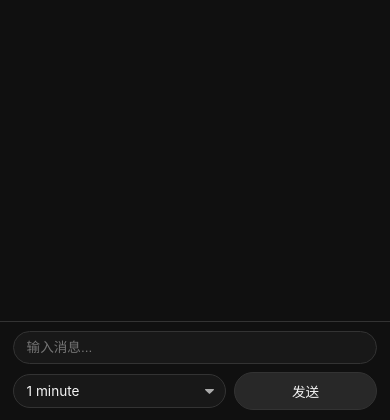
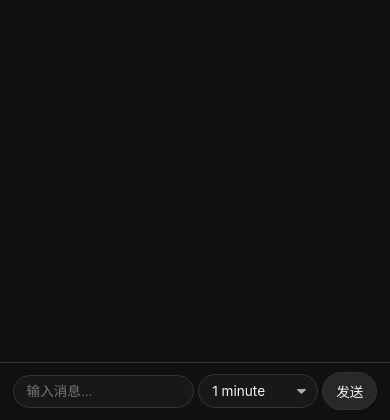
Before and after one commit to zhuchenyu2008/Chatroom, a PHP site: page /chat.php in a window 390 px wide. Shown: the part 424-844 px from the top of the page. Run offline with PHP 8.4, Linux system fonts and the light colour scheme; the visitor is signed in with stand-in values (Sample User, id 1); data that the repository does not hold is empty.

Commit message:
Fix: Force send form elements to single line on mobile
This commit updates the CSS for the message sending form (`.send-form`)
to ensure that the message input field, self-destruct time selector,
and send button all remain on a single line on mobile devices,
even on very small screen widths.

This addresses your feedback requesting a single-line layout while
prioritizing the full visibility and usability of the time selector.

Key changes in `styles.css` within the `@media (max-width: 480px)`
media query (and applying down to the smallest screens):

1.  **`.send-form` Container:**
    *   Set to `flex-wrap: nowrap;` to prevent elements from wrapping.

2.  **`select#self-destruct-time` (Time Selector):**
    *   Given a fixed `width` of `105px` and `flex-shrink: 0;` to ensure its content (e.g., "永不销毁") is always fully visible and the element is easily tappable.

3.  **`button[type="submit"]` (Send Button):**
    *   Set to `flex-shrink: 0;` so its width is determined by its content ("发送") and padding, and it does not get overly compressed.

4.  **`input#message` (Message Input Field):**
    *   Set to `flex-grow: 1;` to take up the remaining available space.
    *   Set to `flex-shrink: 1;` to allow it to shrink.
    *   A `min-width` of `40px` is applied to prevent it from disappearing entirely. You have accepted that this input field can become very short.

5.  **Spacing:**
    *   Margins between form elements (`margin-right`) have been reduced to `0.25rem` to save space.

6.  **Removed Previous Stacking Logic:**
    *   The `@media (max-width: 360px)` rules that previously caused elements to stack into multiple lines were removed.

The result is a compact single-line form on mobile where the time selector and send button maintain their integrity, and the message input field flexibly uses the rest of the space, becoming quite short on narrow screens as per your acceptance.

```diff
--- a/styles.css
+++ b/styles.css
@@ -470,40 +470,46 @@ body {
         height: calc(100vh - 80px);
     }
 
-/* Responsive adjustments for the send form on small screens */
+/* Responsive adjustments for the send form on small screens - single line */
 .send-form {
-    flex-wrap: wrap; /* Allow items to wrap */
-    justify-content: space-between; /* Distribute space for select and button line */
+    /* display: flex; align-items: center; are inherited from base .send-form style */
+    flex-wrap: nowrap; /* Ensure single line */
     /* padding: 0.6rem 0.8rem; is inherited from 768px media query, should be fine */
 }
 
 .send-form input[type="text"] {
-    flex-basis: 100%; /* Input takes full width on its own line */
-    margin-right: 0; /* No right margin if it's full width */
-    margin-bottom: 0.5rem; /* Space before the next line (select/button) */
+    /* flex-grow: 1; is inherited from base style */
+    flex-shrink: 1; /* Allow input to shrink */
+    min-width: 40px; /* Prevent input from becoming too small */
+    margin-right: 0.25rem; /* Reduced margin */
+    margin-bottom: 0; /* Remove bottom margin if it was added for wrapping */
     /* padding and font-size are handled by the combined rule below */
 }
 
 .send-form select#self-destruct-time {
-    min-width: 110px; /* Minimum width for the selector */
-    flex-grow: 1; /* Grow to fill available space with button */
-    /* margin-right: 0.5rem; is inherited from base style, for space next to button */
+    width: 105px;    /* Fixed width to ensure visibility */
+    flex-shrink: 0;  /* Prevent select from shrinking */
+    margin-right: 0.25rem; /* Reduced margin */
+    /* min-width: auto; removed */
+    /* flex-grow: 0; removed */
     /* padding and font-size are handled by the combined rule below */
 }
 
 .send-form button[type="submit"] {
-    flex-grow: 1; /* Grow to fill available space with select */
+    flex-shrink: 0; /* Prevent button from shrinking */
+    /* flex-grow: 0; removed */
+    margin-left: 0; /* Remove any auto margin if present */
     /* padding and font-size are handled by the combined rule below */
 }
 
 /* Combined rule for padding and font-size for consistency */
-    .send-form input[type="text"],
+.send-form input[type="text"],
 .send-form select#self-destruct-time,
-    .send-form button[type="submit"] {
-        padding: 0.5rem 0.8rem; /* Consistent padding for all form elements */
-        font-size: 0.85rem; /* Consistent font size */
-    /* Existing individual margin/flex properties will apply alongside these */
-    }
+.send-form button[type="submit"] {
+    padding: 0.5rem 0.8rem; /* Consistent padding for all form elements */
+    font-size: 0.85rem; /* Consistent font size */
+    /* Individual flex/width/margin properties above will apply alongside these */
+}
 
     .message strong {
         font-size: 0.9rem;
@@ -513,15 +519,3 @@ body {
         font-size: 0.85rem;
     }
 }
-
-@media (max-width: 360px) { /* Even smaller screens, stack select and button */
-    .send-form select#self-destruct-time {
-        flex-basis: 100%; /* Select takes full width */
-        margin-right: 0; /* No right margin if full width */
-        margin-bottom: 0.5rem; /* Space before button */
-    }
-    .send-form button[type="submit"] {
-        flex-basis: 100%; /* Button takes full width */
-        margin-left: 0; /* Ensure it's not pushed by auto margin if it was there */
-    }
-}
```
